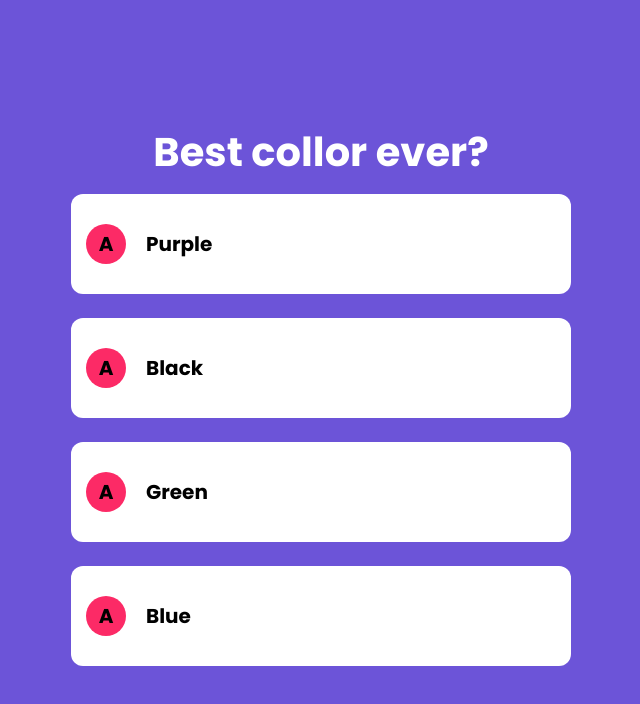
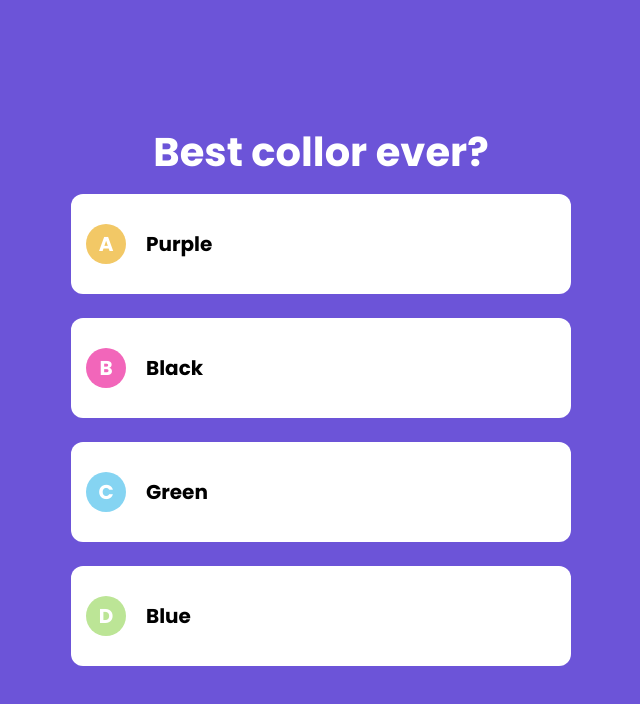
Before and after one commit to brunocrez/cna-quiz, a Next.js app: page / in a window 1280 px wide. Shown: the top 704 px of the page, without its empty margins (319-959 px from the left). Built offline with nearby package versions, Linux system fonts and the light colour scheme.

Commit message:
more styles for answer given by an array

```diff
--- a/components/Question.tsx
+++ b/components/Question.tsx
@@ -6,6 +6,13 @@ import QuestionAnswer from './QuestionAnswer';
 
 // models
 import QuestionModel from '../model/questionModel';
+
+const options = [
+  { value: 'A', color: '#F2C866' },
+  { value: 'B', color: '#F266BA' },
+  { value: 'C', color: '#85D4F2' },
+  { value: 'D', color: '#BCE596' }
+];
 
 interface QuestionProps {
   value: QuestionModel
@@ -16,7 +23,14 @@ export default function Question(props: QuestionProps) {
 
   const renderAnswers = () => {
     return element.answers.map((answer, idx) => {
-      return <QuestionAnswer key={idx} value={answer} index={idx} option="A" backgroundColorOption="#FC2A66" />
+      return (
+        <QuestionAnswer
+          key={idx}
+          value={answer}
+          index={idx}
+          option={options[idx].value}
+          backgroundColorOption={options[idx].color} />
+        );
     });
   }
 
--- a/styles/QuestionAnswer.module.css
+++ b/styles/QuestionAnswer.module.css
@@ -37,6 +37,7 @@
   font-size: 1.25rem;
   font-weight: 700;
   margin-right: 20px;
+  color: #FFF;
 }
 
 .value {
```
